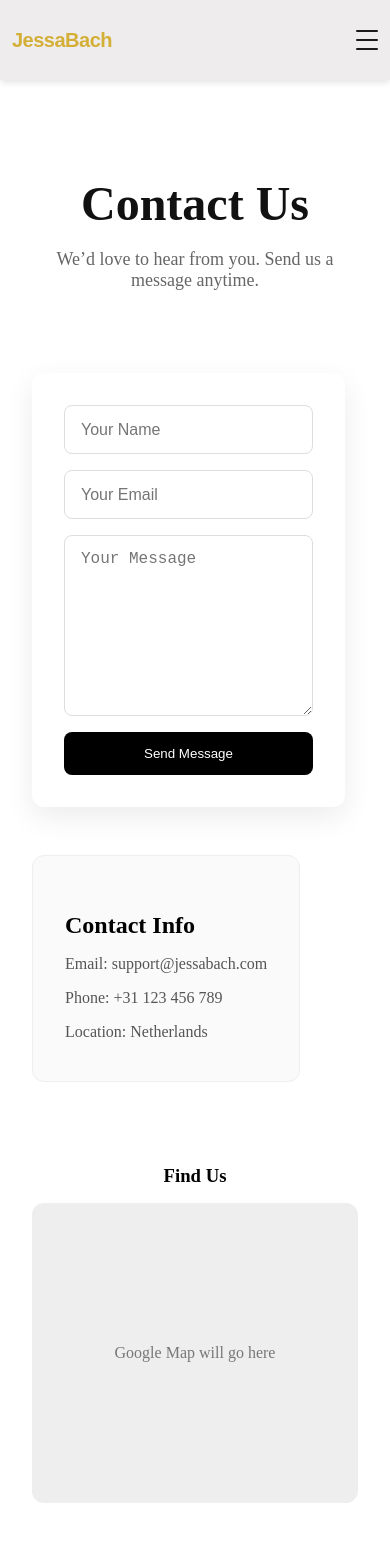
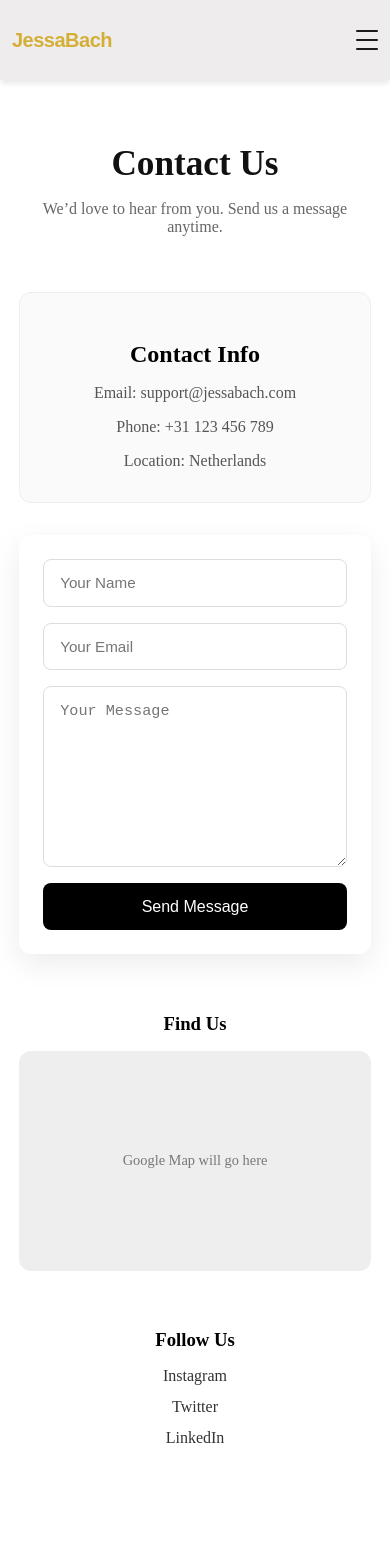
Before and after one commit to calMic17/jessabach, a React (Vite) app: page /contact in a window 390 px wide. Shown: the top 1568 px of the page. After the commit the page ends 1487 px from the top, so only its background shows below. Built offline with nearby package versions, Linux system fonts and the light colour scheme.

Commit message:
Added ContactUs page mobile css

```diff
--- a/src/pages/ContactUs.tsx
+++ b/src/pages/ContactUs.tsx
@@ -10,8 +10,8 @@ function ContactUs() {
     <div className="contact-page">
       <ContactHeader />
       <div className="contact-layout">
+        <ContactInfo />
         <ContactForm />
-        <ContactInfo />
       </div>
       <ContactMap />
       <ContactSocials />
--- a/src/styles/_contactUs.scss
+++ b/src/styles/_contactUs.scss
@@ -5,6 +5,7 @@
   display: flex;
   flex-direction: column;
   gap: 4rem;
+
 }
 
 .contact-header {
@@ -139,3 +140,59 @@
     }
   }
 }
+
+@media (max-width: 768px) {
+
+  .contact-page {
+    padding: 2.5rem 1.2rem;
+    gap: 2.5rem;
+  }
+
+  .contact-header {
+    h1 {
+      font-size: 2.2rem;
+    }
+
+    p {
+      font-size: 1rem;
+      padding: 0 0.5rem;
+    }
+  }
+
+  .contact-layout {
+    align-items: normal;
+    gap: 2rem;
+  }
+
+  .contact-form {
+    padding: 1.5rem;
+
+    input,
+    textarea {
+      font-size: 0.95rem;
+    }
+
+    button {
+      font-size: 1rem;
+    }
+  }
+
+  .contact-info {
+    padding: 1.5rem;
+    justify-items: center;
+  }
+
+  .contact-map {
+    .map-placeholder {
+      height: 220px;
+      font-size: 0.9rem;
+    }
+  }
+
+  .contact-socials {
+    .icons {
+      flex-direction: column;
+      gap: 0.8rem;
+    }
+  }
+}
```
